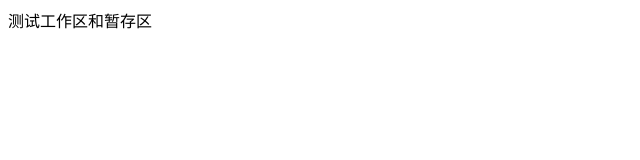
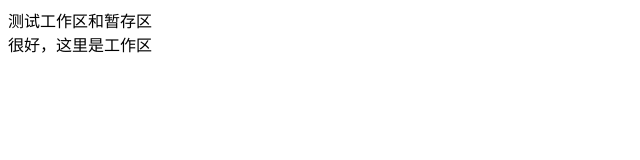
Before and after one commit to gaoleifang/test2Gao, a plain HTML site: page index.html in a window 1280 px wide. Shown: the whole page, without its empty margins (0-640 px from the left). Drawn offline with Linux system fonts and the light colour scheme.

Commit message:
添加文案，很好，这里是工作区

```diff
--- a/index.html
+++ b/index.html
@@ -5,5 +5,6 @@
 </head>
 <body>
 	<div>测试工作区和暂存区</div>
+	<div>很好，这里是工作区</div>
 </body>
 </html>
```
